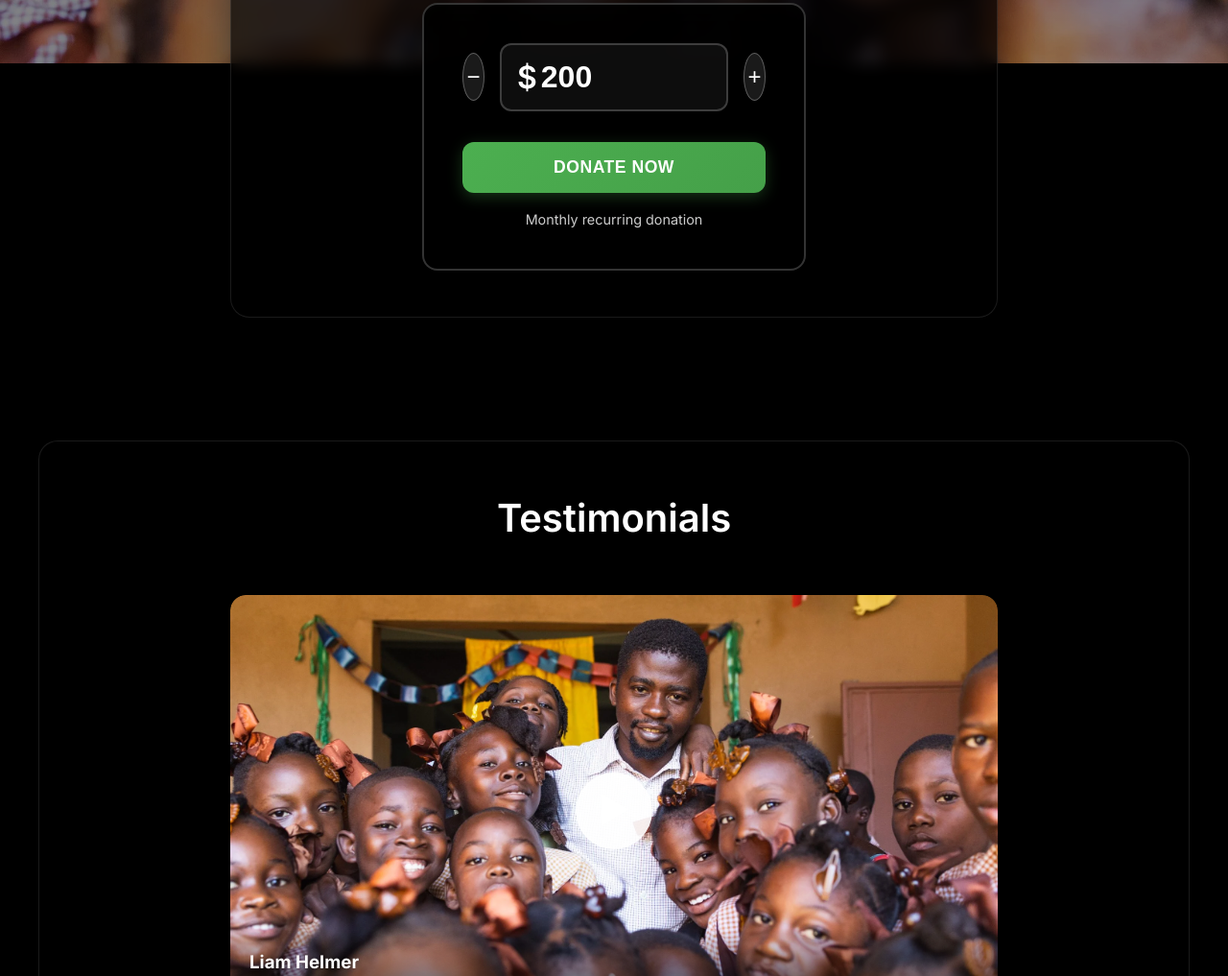
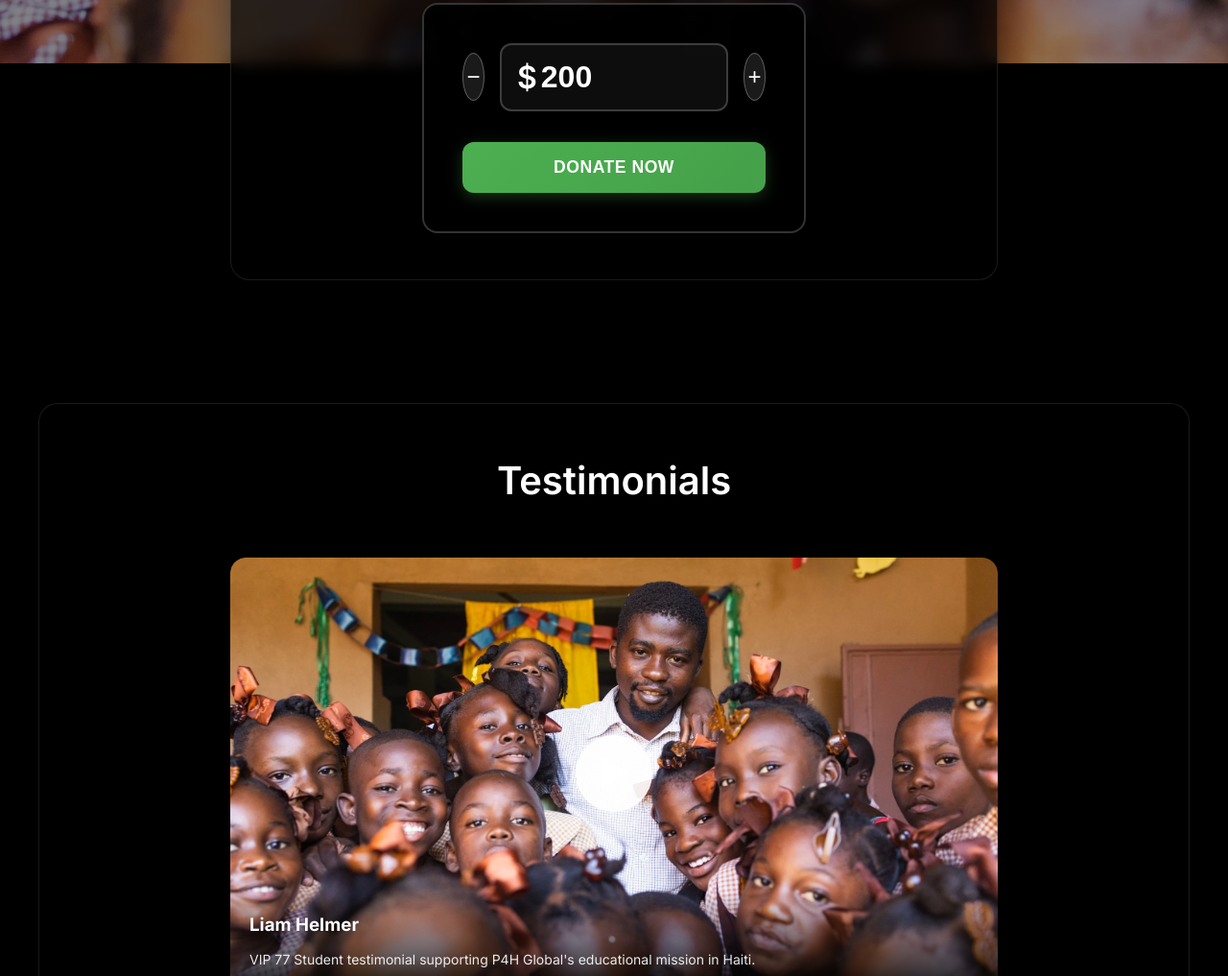
Before and after one commit to p4hglobal/nextlevel-vip77, a plain HTML site: page docs/index.html in a window 1280 px wide. Shown: the part 734-1751 px from the top of the page at 96% size. Drawn offline with Linux system fonts and the light colour scheme.

Commit message:
fix donation link

```diff
--- a/docs/index.html
+++ b/docs/index.html
@@ -58,7 +58,6 @@
                         <button class="donate-btn" id="donate-btn">
                             Donate Now
                         </button>
-                        <p class="donation-note">Monthly recurring donation</p>
                     </div>
                 </div>
             </div>
```
Also changed, not shown: 1 other file.
